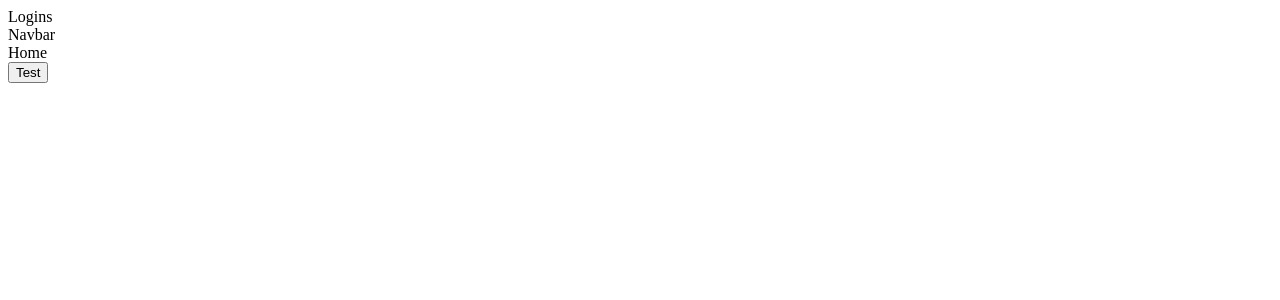
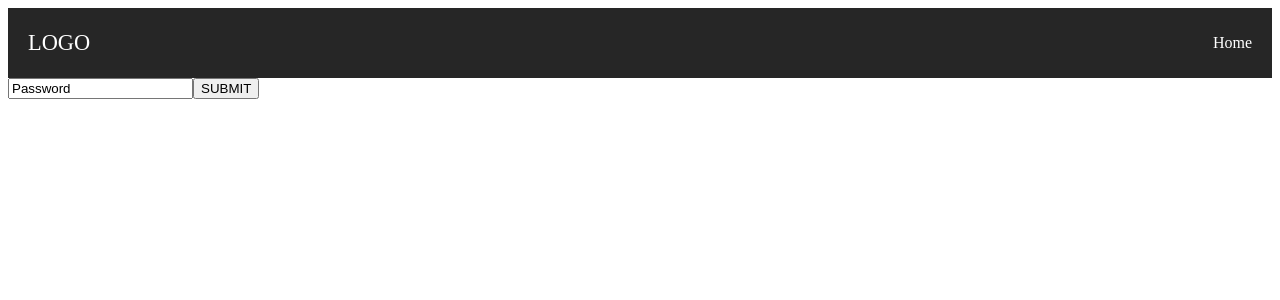
Before and after one commit to dmckirnan/find-me-food, a React app: page / in a window 1280 px wide. Shown: the top 300 px of the page. Built offline with nearby package versions, Linux system fonts and the light colour scheme; the HTML template or start-up script is replaced by a standard one.

Commit message:
initial redux architecture

```diff
--- a/src/App.jsx
+++ b/src/App.jsx
@@ -4,13 +4,23 @@ import PropTypes from 'prop-types';
 import { Navbar, Main } from './routes/Home';
 import { Login } from './routes/Auth';
 
-const App = () =>
-  (
+const App = ({
+  authorized, active, toggleActive, toggleAuthorized
+}) => {
+  return (
     <div>
-      <Login />
-      <Navbar />
-      <Main />
+      <Navbar active={active} toggle={toggleActive} />
+      {authorized && <Main />}
+      {!authorized && <div><Login authorized={authorized} toggleAuthorized={toggleAuthorized} /></div>}
     </div>
   );
+};
+
+App.propTypes = {
+  authorized: PropTypes.bool.isRequired,
+  active: PropTypes.bool.isRequired,
+  toggleActive: PropTypes.func.isRequired,
+  toggleAuthorized: PropTypes.func.isRequired,
+};
 
 export default App;
--- a/src/components/Button/Button.scss
+++ b/src/components/Button/Button.scss
@@ -97,7 +97,6 @@ $disabled-text: #D3D3D3;
   }
   &:focus {
     outline: none;
-    border: none;
   }
 }
 
--- /dev/null
+++ b/src/containers/AppContainer.js
@@ -0,0 +1,21 @@
+import { connect } from 'react-redux';
+import App from '../App.jsx';
+
+import {
+  toggleAuthorized,
+  toggleActive,
+} from '../modules/App';
+
+const mapActionCreators = {
+  toggleAuthorized,
+  toggleActive,
+};
+
+const mapStateToProps = (state) => {
+  return {
+    authorized: state.app.authorized,
+    active: state.app.active,
+  };
+};
+
+export default connect(mapStateToProps, mapActionCreators)(App);
--- a/src/index.js
+++ b/src/index.js
@@ -4,16 +4,15 @@ import { BrowserRouter } from 'react-router-dom';
 import { Provider } from 'react-redux';
 
 import configureStore from './store/configureStore';
-import App from './App.jsx';
+import AppContainer from './containers/AppContainer.js';
 
 const store = configureStore();
-/* eslint-disable react/jsx-filename-extension */
 /* eslint-disable no-undef */
 render(
   <Provider store={store}>
     <BrowserRouter>
       <div>
-        <App />
+        <AppContainer />
       </div>
     </BrowserRouter>
   </Provider>,
--- /dev/null
+++ b/src/modules/App.js
@@ -0,0 +1,43 @@
+import Immutable from 'immutable';
+
+export const TOGGLE_AUTHORIZED = 'TOGGLE_AUTHORIZED';
+export const TOGGLE_ACTIVE = 'TOGGLE_ACTIVE';
+
+const defaultState = {
+  authorized: false,
+  active: false,
+};
+
+export function toggleAuthorized(bool) {
+  return (dispatch, getState) => {
+    const state = { ...getState().app, authorized: bool };
+    return dispatch({
+      type: TOGGLE_AUTHORIZED,
+      payload: state,
+    });
+  };
+}
+
+export function toggleActive(bool) {
+  return (dispatch, getState) => {
+    const state = { ...getState().app, active: bool };
+    return dispatch({
+      type: TOGGLE_ACTIVE,
+      payload: state,
+    });
+  };
+}
+
+export const actions = {
+  toggleAuthorized,
+};
+
+const ACTION_HANDLERS = {
+  [TOGGLE_AUTHORIZED]: (state, action) => action.payload,
+  [TOGGLE_ACTIVE]: (state, action) => action.payload,
+};
+
+export default function appReducer(state = defaultState, action) {
+  const handler = ACTION_HANDLERS[action.type];
+  return handler ? handler(state, action) : state;
+}
--- a/src/routes/Auth/components/Login.jsx
+++ b/src/routes/Auth/components/Login.jsx
@@ -1,9 +1,30 @@
-import React from 'react';
+import React, { Component } from 'react';
+import PropTypes from 'prop-types';
+import Button from 'components/Button';
 
-const Login = () => {
-  return (
-    <div>Logins</div>
-  );
-};
 
-export default Login;
+export default class Login extends Component {
+  static propTypes = {
+    toggleAuthorized: PropTypes.func.isRequired,
+  };
+
+  constructor(props) {
+    super(props);
+    this.state = {
+
+    };
+  }
+
+  verifyLogin = () => {
+    this.props.toggleAuthorized(true);
+  };
+
+  render() {
+    return (
+      <div>
+        <input defaultValue="Password" />
+        <Button text="SUBMIT" type="GREEN" click={this.verifyLogin} />
+      </div>
+    );
+  }
+}
--- a/src/routes/Home/components/Home.jsx
+++ b/src/routes/Home/components/Home.jsx
@@ -3,7 +3,9 @@ import PropTypes from 'prop-types';
 
 const Home = () => {
   return (
-    <div>Home</div>
+    <div>
+      Home
+    </div>
   );
 };
 
--- a/src/routes/Home/components/Main.jsx
+++ b/src/routes/Home/components/Main.jsx
@@ -1,18 +1,16 @@
 import React from 'react';
+import { Switch, Route } from 'react-router-dom';
+
 import Button from 'components/Button';
-
 import Home from './Home.jsx';
 
 const Main = () =>
   (
-    <div>
-      <Home />
-      <Button
-        onClick={() => 'hi'}
-        text="Test"
-        reactKey="test-button"
-      />
-    </div>
+    <main>
+      <Switch>
+        <Route exact path="/" component={Home} />
+      </Switch>
+    </main>
   );
 
 export default Main;
--- a/src/routes/Home/components/Navbar.jsx
+++ b/src/routes/Home/components/Navbar.jsx
@@ -1,8 +1,31 @@
 import React from 'react';
+import PropTypes from 'prop-types';
+import { Link } from 'react-router-dom';
 
-const Navbar = () =>
+import styles from './Navbar.scss';
+
+const Navbar = ({ toggle, active }) =>
   (
-    <div>Navbar</div>
+    <section className={styles.navigation}>
+      <div className={styles.navContainer}>
+        <div className={styles.brand}>
+          <a href="#!">Logo</a>
+        </div>
+        <nav>
+          <div className={styles.navMobile}>
+            <a id={styles.navToggle} onClick={toggle} className={active ? styles.active : ''} href="#"><span /></a>
+          </div>
+          <ul id={active ? styles.displayList : ''} className={styles.navList}>
+            <li><Link to="/">Home</Link></li>
+          </ul>
+        </nav>
+      </div>
+    </section>
   );
 
+Navbar.propTypes = {
+  toggle: PropTypes.func.isRequired,
+  active: PropTypes.bool.isRequired,
+};
+
 export default Navbar;
--- /dev/null
+++ b/src/routes/Home/components/Navbar.scss
@@ -0,0 +1,155 @@
+$content-width: 1000px;
+$breakpoint: 800px;
+$nav-height: 70px;
+$nav-background: #262626;
+$nav-font-color: #ffffff;
+$link-hover-color: #2581DC;
+
+.navigation {
+  height: $nav-height;
+  background: $nav-background;
+}
+
+.brand {
+  position: absolute;
+  padding-left: 20px;
+  float: left;
+  line-height: $nav-height;
+  text-transform: uppercase;
+  font-size: 1.4em;
+  a,
+  a:visited {
+    color: $nav-font-color;
+    text-decoration: none;
+  }
+}
+
+.nav-container {
+  max-width: $content-width;
+  margin: 0 auto;
+}
+
+nav {
+  z-index: 1;
+  float: right;
+  position: relative;
+  ul {
+    list-style: none;
+    margin: 0;
+    padding: 0;
+    li {
+      float: left;
+      position: relative;
+      a,
+      a:visited {
+        display: block;
+        padding: 0 20px;
+        line-height: $nav-height;
+        background: $nav-background;
+        color: $nav-font-color;
+        text-decoration: none;
+        &:hover {
+          background: $link-hover-color;
+          color: $nav-font-color;
+        }
+        &:not(:only-child):after {
+          padding-left: 4px;
+          content: ' ▾';
+        }
+      }
+      ul li {
+        min-width: 190px;
+        a {
+          padding: 15px;
+          line-height: 20px;
+        }
+      }
+    }
+  }
+}
+
+/* Mobile navigation */
+
+.nav-mobile {
+  display: none;
+  position: absolute;
+  top: 0;
+  right: 0;
+  background: $nav-background;
+  height: $nav-height;
+  width: $nav-height;
+}
+
+@media only screen and (max-width: $breakpoint) {
+  .nav-mobile {
+    display: block;
+  }
+  nav {
+   width: 100%;
+    padding: $nav-height 0 15px;
+    ul {
+      display: none;
+      li {
+        float: none;
+        a {
+          padding: 15px;
+          line-height: 20px;
+        }
+        ul li a {
+          padding-left: 30px;
+        }
+      }
+    }
+  }
+}
+@media screen and (min-width: $breakpoint) {
+  .nav-list {
+    display: block !important;
+  }
+}
+
+#nav-toggle {
+  position: absolute;
+  left: 18px;
+  top: 22px;
+  cursor: pointer;
+  padding: 10px 35px 16px 0px;
+  span,
+  span:before,
+  span:after {
+    cursor: pointer;
+    border-radius: 1px;
+    height: 5px;
+    width: 35px;
+    background: $nav-font-color;
+    position: absolute;
+    display: block;
+    content: '';
+    transition: all 300ms ease-in-out;
+  }
+  span:before {
+    top: -10px;
+  }
+  span:after {
+    bottom: -10px;
+  }
+  &.active span {
+    background-color: transparent;
+    &:before,
+    &:after {
+      top: 0;
+    }
+    &:before {
+      transform: rotate(45deg);
+    }
+    &:after {
+      transform: rotate(-45deg);
+    }
+  }
+}
+
+#displayList {
+  display: block;
+  // position: absolute;
+  z-index: 9999;
+}
--- a/src/store/reducers.js
+++ b/src/store/reducers.js
@@ -1,7 +1,8 @@
 import { combineReducers } from 'redux';
+import appReducer from '../modules/App';
 
 const rootReducer = combineReducers({
-
+  app: appReducer,
 });
 
 export default rootReducer;
```
Also changed, not shown: 1 other file (tests, documents, lock files or other folders).
